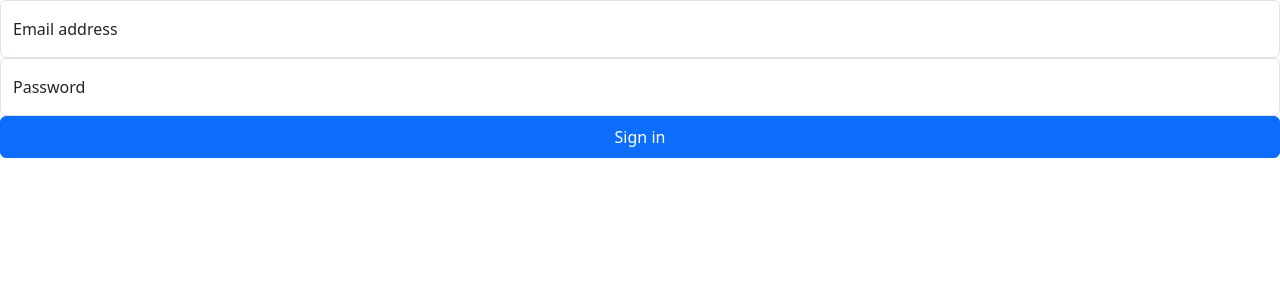
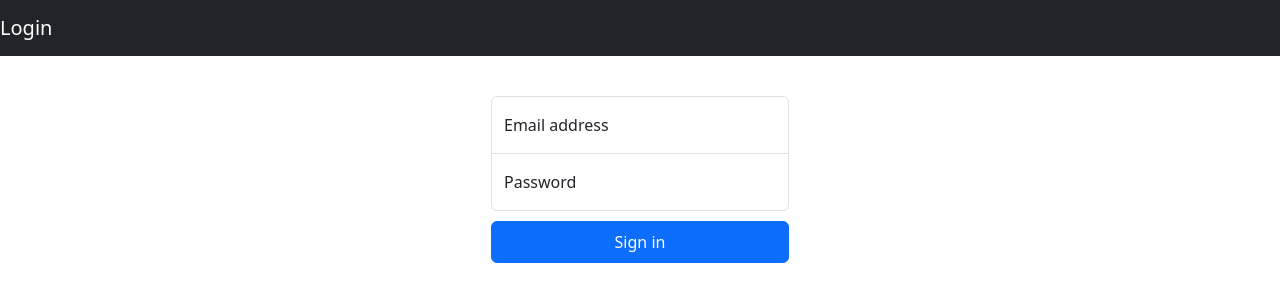
Before and after one commit to roashok/vue-frontend-dashboard, a Vue app: page / in a window 1280 px wide. Shown: the top 302 px of the page. Built offline with nearby package versions, Linux system fonts and the light colour scheme.

Commit message:
navbar basic

```diff
--- a/src/App.vue
+++ b/src/App.vue
@@ -1,5 +1,7 @@
 <template>
-
+<nav class="navbar navbar-expand-md navbar-dark bg-dark mb-4">
+  <a class="navbar-brand" href="#">Login</a>
+</nav>
 <main class="form-signin w-100 m-auto">
   <form>
     <div class="form-floating">
@@ -17,4 +19,29 @@
 </template>
 
 <style>
+html,
+body {
+  height: 100%;
+}
+
+.form-signin {
+  max-width: 330px;
+  padding: 1rem;
+}
+
+.form-signin .form-floating:focus-within {
+  z-index: 2;
+}
+
+.form-signin input[type="email"] {
+  margin-bottom: -1px;
+  border-bottom-right-radius: 0;
+  border-bottom-left-radius: 0;
+}
+
+.form-signin input[type="password"] {
+  margin-bottom: 10px;
+  border-top-left-radius: 0;
+  border-top-right-radius: 0;
+}
 </style>
```
